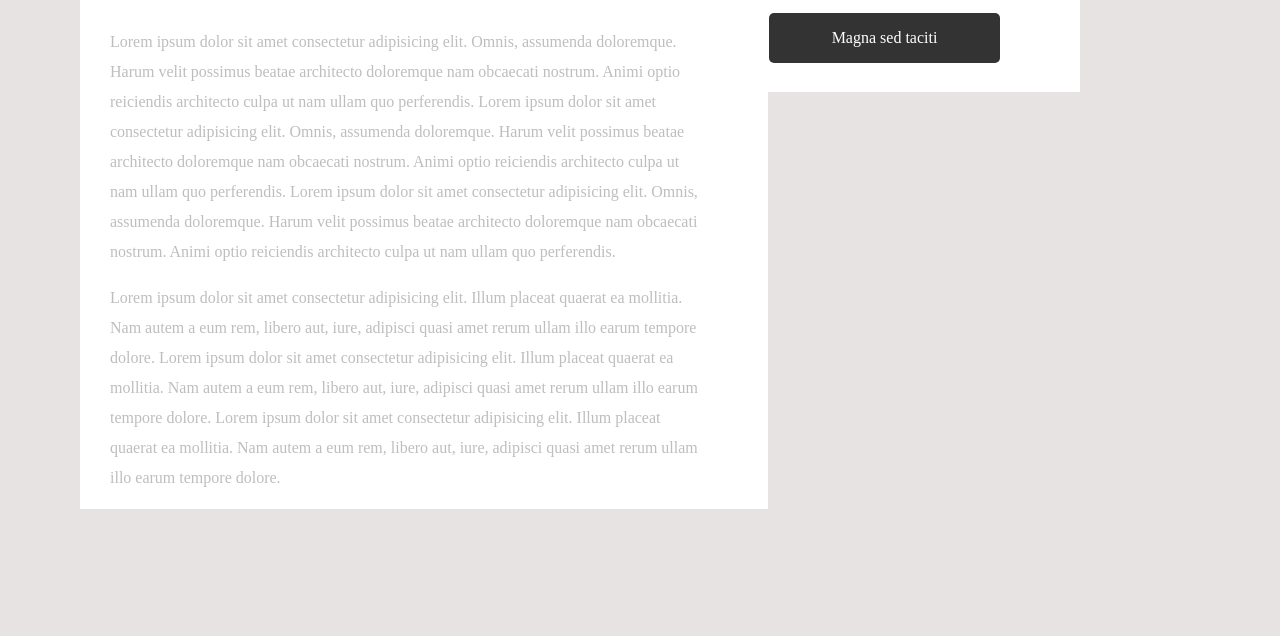
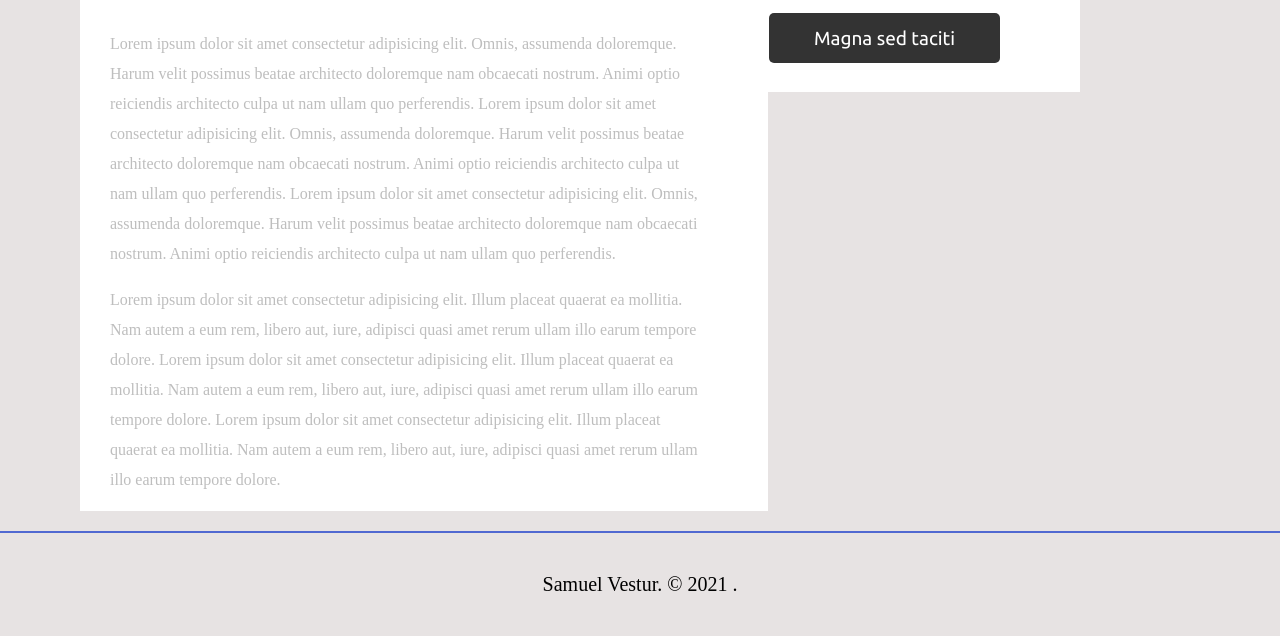
Before and after one commit to SamuelVestur/Blog2, a plain HTML site: page index.html in a window 1280 px wide. Shown: the part 578-1214 px from the top of the page. Before the commit the page ends 1087 px from the top, so only its background shows below. Drawn offline with Linux system fonts and the light colour scheme.

Commit message:
Pridal som footer plus border

```diff
--- a/css/style.css
+++ b/css/style.css
@@ -2,6 +2,10 @@ html,
 body {
   margin: 0;
   background: rgb(231, 227, 227);
+}
+
+main {
+  border-top: 2px solid rgb(81, 105, 209);
 }
 
 header {
@@ -149,4 +153,26 @@ h2 {
   text-align: center;
 
   border-radius: 5px;
+  font-family: "Ubuntu", sans-serif;
+  font-size: 19px;
 }
+
+.link-right:hover {
+  background: rgb(216, 17, 27);
+}
+
+footer {
+  padding: 20px;
+  border-top: 2px solid rgb(81, 105, 209);
+
+  margin-top: 20px;
+}
+
+footer p {
+  text-align: center;
+  font-size: 20px;
+}
+
+footer p::after {
+  content: " . ";
+}
--- a/index.html
+++ b/index.html
@@ -54,7 +54,16 @@
 
         </div>
 
+      </main>
 
-      </main>
+      <footer>
+          <article>
+                 <p>
+                     Samuel Vestur.
+                     &copy 2021
+                </p>
+
+          </article>
+      </footer>
     </body>
 </html>
```
